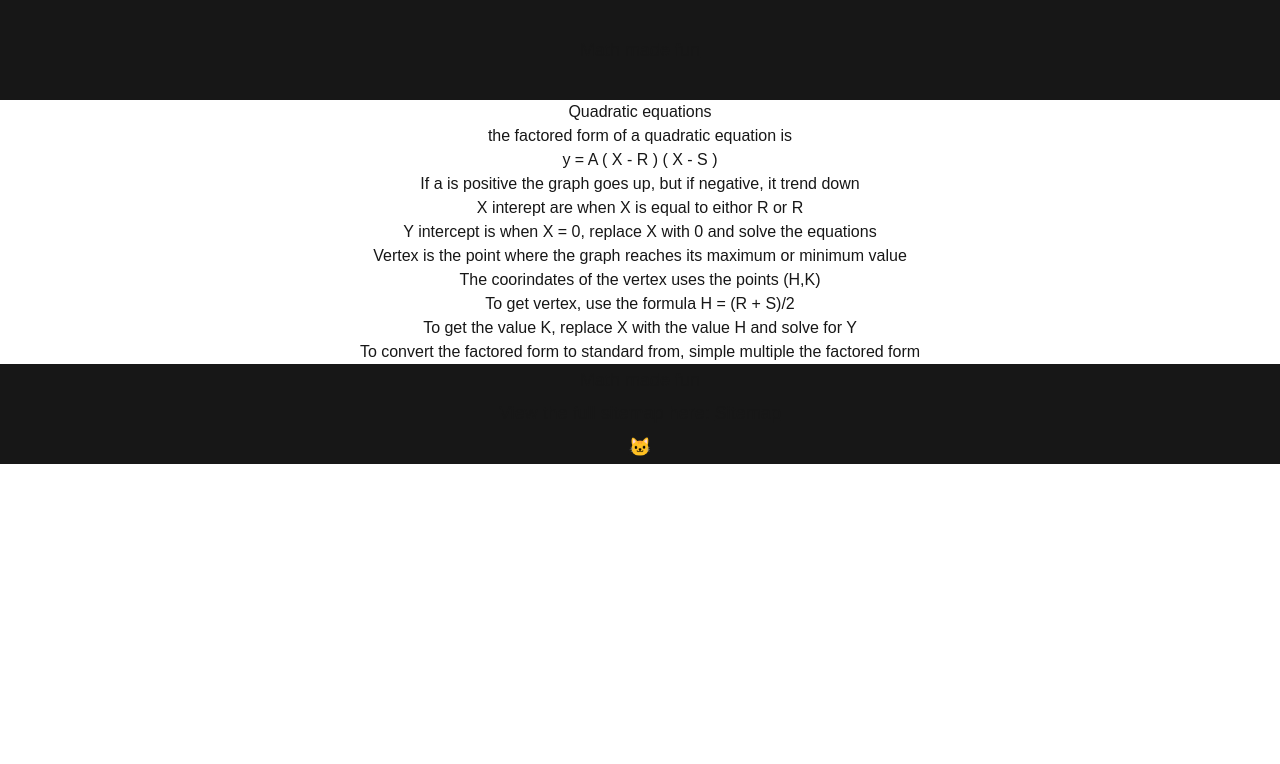
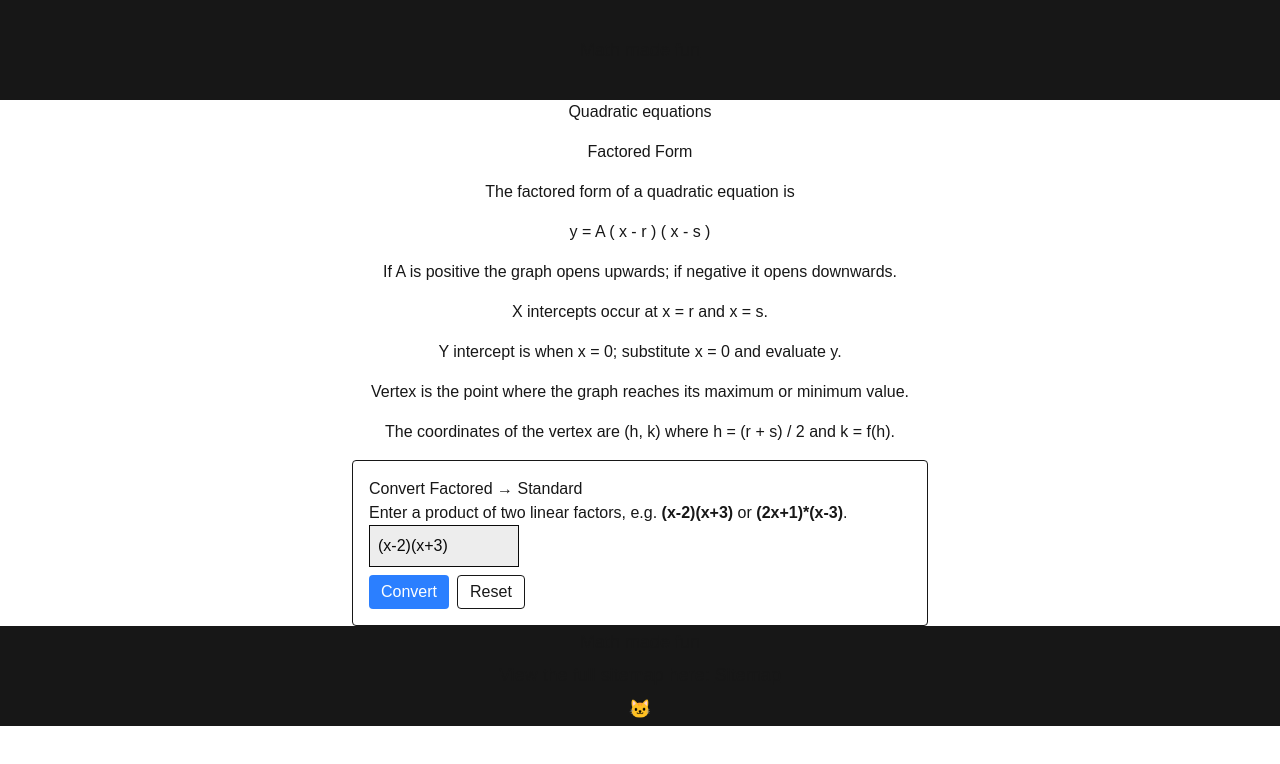
Before and after one commit to RisingSatalite/math-made-fun, a Next.js app: page /grade11/quadtaticequations/factorform in a window 1280 px wide. Shown: the top 764 px of the page. Built offline with nearby package versions, Linux system fonts and the light colour scheme.

Commit message:
better factored form page

```diff
--- a/src/app/grade11/quadtaticequations/factorform/page.js
+++ b/src/app/grade11/quadtaticequations/factorform/page.js
@@ -1,21 +1,138 @@
+"use client"
+import { useState } from "react";
+
+function parseFactor(f) {
+    // expects forms like '2x+3', '-x-4', 'x+1'
+    const m = f.match(/^([+-]?\d*)x([+-]?\d+)$/);
+    if (!m) return null;
+    let aStr = m[1];
+    let bStr = m[2];
+    let a;
+    if (aStr === "" || aStr === "+") a = 1;
+    else if (aStr === "-") a = -1;
+    else a = parseInt(aStr, 10);
+    const b = parseInt(bStr.replace(/\s+/g, ""), 10);
+    return { a, b };
+}
+
+function formatStandard(A, B, C) {
+    const fmt = (n) => {
+        if (n === 0) return "0";
+        return n.toString();
+    };
+    const parts = [];
+    parts.push(`${fmt(A)}x^2`);
+    if (B >= 0) parts.push(`+ ${fmt(B)}x`);
+    else parts.push(`- ${fmt(Math.abs(B))}x`);
+    if (C >= 0) parts.push(`+ ${fmt(C)}`);
+    else parts.push(`- ${fmt(Math.abs(C))}`);
+    return parts.join(" ");
+}
+
 export default function QuadraticEquations() {
+    const [input, setInput] = useState("(x-2)(x+3)");
+    const [result, setResult] = useState(null);
+    const [error, setError] = useState("");
+
+    function convertFactoredToStandard(str) {
+        setError("");
+        // remove whitespace
+        const s = str.replace(/\s+/g, "");
+        // try to extract the two factors, allowing forms like (ax+b)(cx+d) or ax+b)(cx+d and with/without parentheses
+        let f1 = null;
+        let f2 = null;
+        if (s.startsWith("(") && s.endsWith(")") && s.includes(")(")) {
+            const inner = s.slice(1, -1);
+            const parts = inner.split(")(");
+            if (parts.length === 2) {
+                f1 = parts[0];
+                f2 = parts[1];
+            }
+        }
+        // fallback: try split by ')(' or ')*(' or '*'
+        if (!f1) {
+            const byStar = s.split('*');
+            if (byStar.length === 2) {
+                f1 = byStar[0].replace(/[()]/g, '');
+                f2 = byStar[1].replace(/[()]/g, '');
+            }
+        }
+        if (!f1) {
+            // try simple split where two parenthesized groups exist
+            const m = s.match(/\([^)]*\)/g);
+            if (m && m.length === 2) {
+                f1 = m[0].replace(/[()]/g, '');
+                f2 = m[1].replace(/[()]/g, '');
+            }
+        }
+        if (!f1) {
+            setError('Could not parse factors. Use forms like (x-2)(2x+3) or (2x+1)*(x-3).');
+            return null;
+        }
+
+        const p1 = parseFactor(f1);
+        const p2 = parseFactor(f2);
+        if (!p1 || !p2) {
+            setError('Failed to parse factor terms. Ensure factors are of the form ax+b (e.g. x-2, 2x+3).');
+            return null;
+        }
+
+        const A = p1.a * p2.a;
+        const B = p1.a * p2.b + p1.b * p2.a;
+        const C = p1.b * p2.b;
+
+        return { A, B, C };
+    }
+
+    function handleConvert(e) {
+        e?.preventDefault();
+        const out = convertFactoredToStandard(input);
+        if (out) {
+            setResult({ ...out, formatted: formatStandard(out.A, out.B, out.C) });
+        } else {
+            setResult(null);
+        }
+    }
+
     return (
-        <div className="grid items-center justify-items-center">
-            Quadratic equations
+        <div className="grid items-center justify-items-center gap-4">
+            <h1>Quadratic equations</h1>
+            <h2>Factored Form</h2>
 
+            <p>The factored form of a quadratic equation is</p>
+            <p>y = A ( x - r ) ( x - s )</p>
 
-            <p>the factored form of a quadratic equation is</p>
-            <p>y = A ( X - R ) ( X - S )</p>
+            <p>If A is positive the graph opens upwards; if negative it opens downwards.</p>
+            <p>X intercepts occur at x = r and x = s.</p>
+            <p>Y intercept is when x = 0; substitute x = 0 and evaluate y.</p>
+            <p>Vertex is the point where the graph reaches its maximum or minimum value.</p>
+            <p>The coordinates of the vertex are (h, k) where h = (r + s) / 2 and k = f(h).</p>
 
-            <p>If a is positive the graph goes up, but if negative, it trend down</p>
-            <p>X interept are when X is equal to eithor R or R</p>
-            <p>Y intercept is when X = 0, replace X with 0 and solve the equations</p>
-            <p>Vertex is the point where the graph reaches its maximum or minimum value</p>
-            <p>The coorindates of the vertex uses the points (H,K)</p>
-            <p>To get vertex, use the formula H = (R + S)/2</p>
-            <p>To get the value K, replace X with the value H and solve for Y</p>
+            <div className="w-full max-w-xl p-4 border rounded">
+                <h3>Convert Factored → Standard</h3>
+                <p>Enter a product of two linear factors, e.g. <strong>(x-2)(x+3)</strong> or <strong>(2x+1)*(x-3)</strong>.</p>
+                <form onSubmit={handleConvert} className="flex flex-col gap-2">
+                    <input
+                        value={input}
+                        onChange={(e) => setInput(e.target.value)}
+                        className="border p-2"
+                        aria-label="factored-form-input"
+                    />
+                    <div className="flex gap-2">
+                        <button onClick={handleConvert} className="px-3 py-1 bg-blue-500 text-white rounded">Convert</button>
+                        <button type="button" onClick={() => { setInput('(x-2)(x+3)'); setResult(null); setError(''); }} className="px-3 py-1 border rounded">Reset</button>
+                    </div>
+                </form>
 
-            <p>To convert the factored form to standard from, simple multiple the factored form</p>
+                {error && <p className="text-red-600">{error}</p>}
+
+                {result && (
+                    <div className="mt-3">
+                        <p><strong>Standard form:</strong> y = {result.formatted}</p>
+                        <p><strong>Coefficients:</strong> A = {result.A}, B = {result.B}, C = {result.C}</p>
+                    </div>
+                )}
+            </div>
         </div>
     );
 }
```
